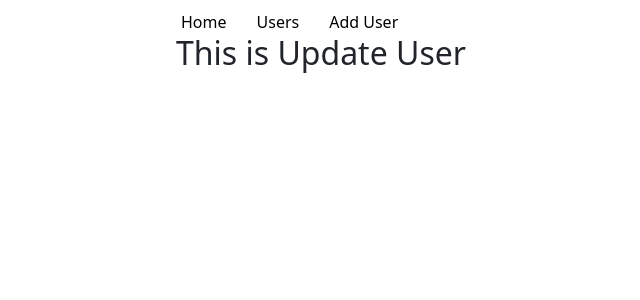
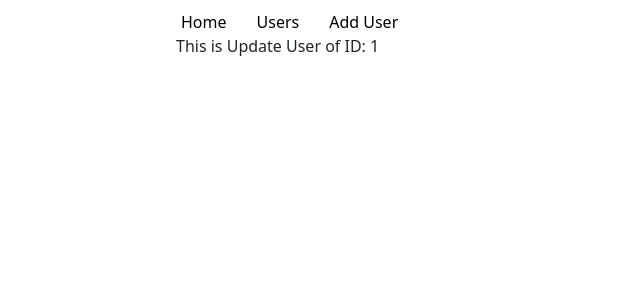
Before and after one commit to 0nahid/react-node-mongo-crud-starter, a React (Create React App) app: page /users/update/1 in a window 1280 px wide. Shown: the top 300 px of the page, without its empty margins (214-854 px from the left). Built offline with nearby package versions, Linux system fonts and the light colour scheme.

Commit message:
added some style on user.js page

```diff
--- a/src/components/UpdateUser/UpdateUser.js
+++ b/src/components/UpdateUser/UpdateUser.js
@@ -1,11 +1,12 @@
-import React from 'react';
+import { useParams } from "react-router-dom";
 
 const UpdateUser = () => {
-    return (
-        <div>
-            <h2>This is Update User</h2>
-        </div>
-    );
+  const { id } = useParams();
+  return (
+    <div>
+      <p>This is Update User of ID: {id} </p>
+    </div>
+  );
 };
 
 export default UpdateUser;
--- a/src/components/Users/Users.js
+++ b/src/components/Users/Users.js
@@ -39,11 +39,12 @@ const Users = () => {
               padding: "10px",
               borderRadius: "10px",
             }}
+            className="mt-1"
           >
-            <p>Name:{user.name}</p>
+            <p>Name: {user.name}</p>
             <p>Email: {user.email}</p>
             <p>Phone: {user.phone}</p>
-            <Link  to={`/users/update/${user._id}`}>
+            <Link to={`/users/update/${user._id}`}>
               <Button variant="success">Update</Button>
             </Link>
             <button
```
